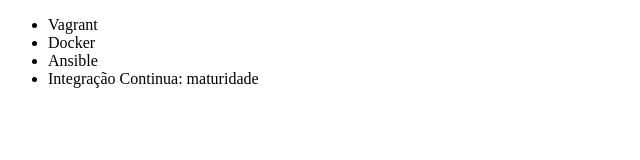
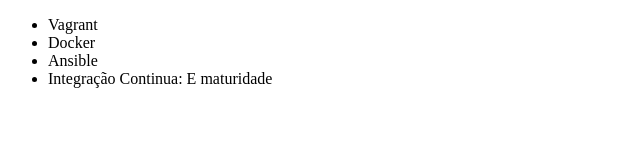
Before and after one commit to JiangoLibre/alura-git, a plain HTML site: page index.html in a window 1280 px wide. Shown: the full height of the page, 0-640 px from the left. Drawn offline with Linux system fonts and the light colour scheme.

Commit message:
teste de integração

```diff
--- a/index.html
+++ b/index.html
@@ -9,7 +9,7 @@
         <li>Vagrant</li>
         <li>Docker</li>
         <li>Ansible</li>
-        <li>Integração Continua: maturidade</li>
+        <li>Integração Continua: E maturidade</li>
     </ul>
 </body>
 </html>
```
